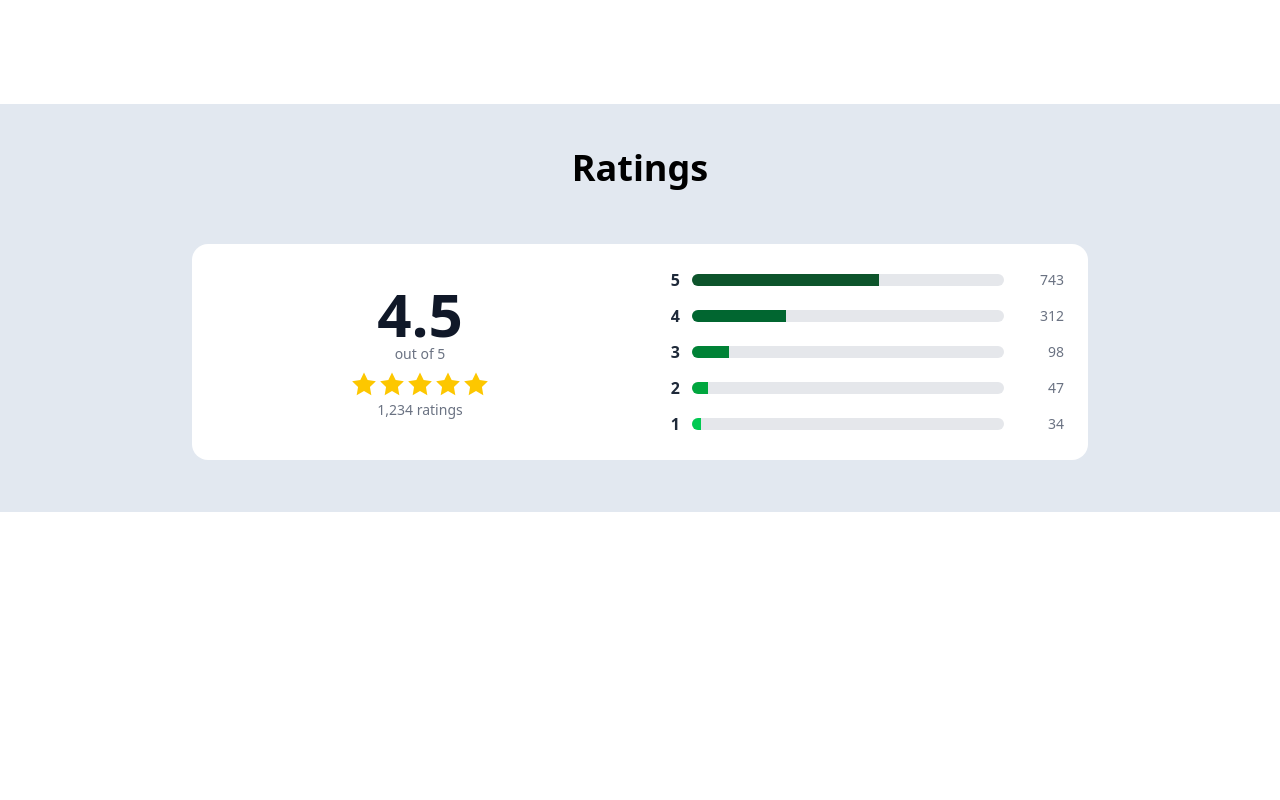
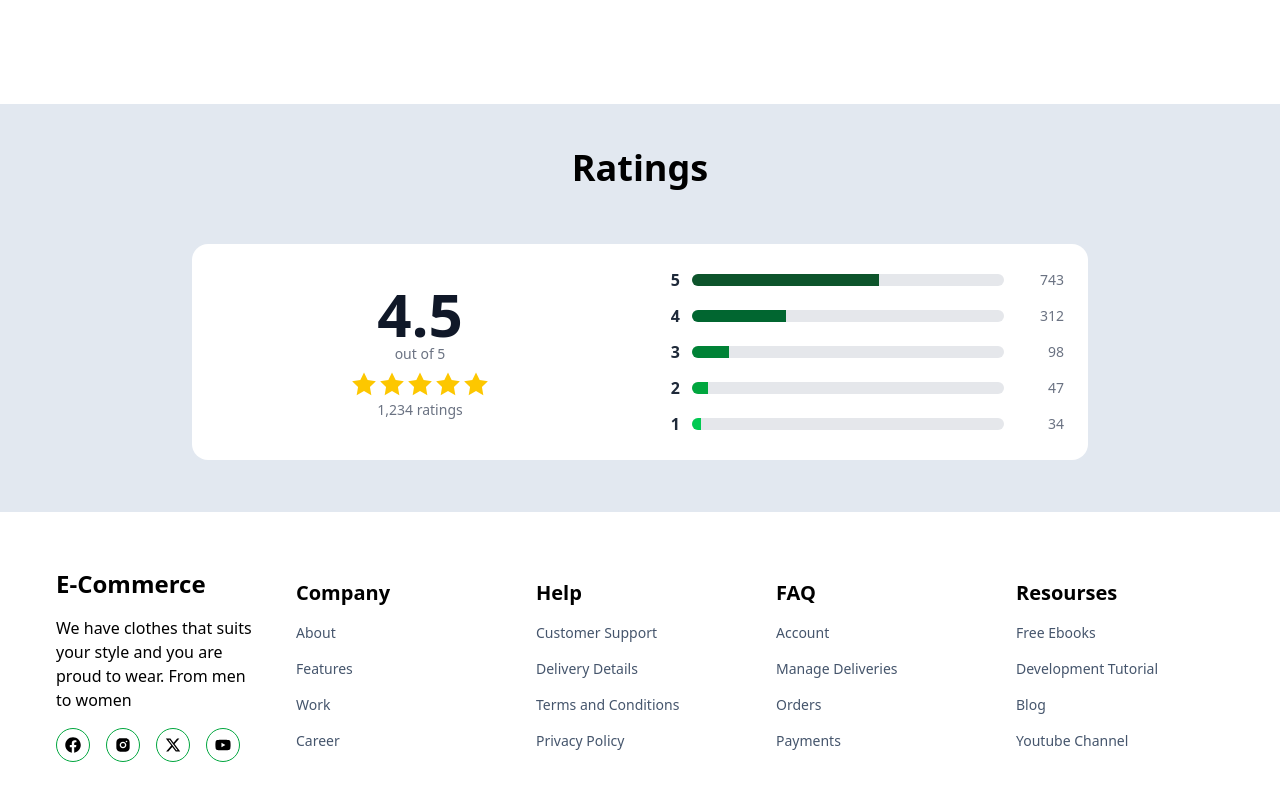
Before and after one commit to CodingPheonix/E-Commerce, a Next.js app: page / in a window 1280 px wide. Shown: the part 1504-2304 px from the top of the page. Before the commit the page ends 2016 px from the top, so only its background shows below. Built offline with nearby package versions, Linux system fonts and the light colour scheme.

Commit message:
finished the home page

```diff
--- a/app/page.js
+++ b/app/page.js
@@ -7,6 +7,10 @@ import { FaLongArrowAltRight } from "react-icons/fa";
 import { LiaShippingFastSolid } from "react-icons/lia";
 import { MdOutlinePayment } from "react-icons/md";
 import { MdSupportAgent } from "react-icons/md";
+import { FaFacebook } from "react-icons/fa";
+import { RiInstagramFill } from "react-icons/ri";
+import { FaXTwitter } from "react-icons/fa6";
+import { FaYoutube } from "react-icons/fa";
 
 export default function HomePage() {
 
@@ -141,64 +145,111 @@ export default function HomePage() {
       <section className="py-5 bg-slate-200">
         <h3 className="text-center text-4xl font-bold p-6">Ratings</h3>
 
-        <div class="max-w-4xl mx-auto bg-white rounded-2xl p-6 my-8 grid grid-cols-1 md:grid-cols-2 gap-8">
+        <div className="max-w-4xl mx-auto bg-white rounded-2xl p-6 my-8 grid grid-cols-1 md:grid-cols-2 gap-8">
 
-          <div class="flex flex-col items-center justify-center text-center">
-            <div class="text-6xl font-bold text-gray-900">4.5</div>
-            <div class="text-gray-500 text-sm">out of 5</div>
+          <div className="flex flex-col items-center justify-center text-center">
+            <div className="text-6xl font-bold text-gray-900">4.5</div>
+            <div className="text-gray-500 text-sm">out of 5</div>
 
-            <div class="flex justify-center gap-1 mt-2 text-yellow-400">
-              <svg class="w-6 h-6" fill="currentColor" viewBox="0 0 24 24"><path d="M12 .587l3.668 7.431 8.2 1.192-5.934 5.787 1.402 8.178L12 18.896 4.664 23.175l1.402-8.178L.132 9.21l8.2-1.192z" /></svg>
-              <svg class="w-6 h-6" fill="currentColor" viewBox="0 0 24 24"><path d="M12 .587l3.668 7.431 8.2 1.192-5.934 5.787 1.402 8.178L12 18.896 4.664 23.175l1.402-8.178L.132 9.21l8.2-1.192z" /></svg>
-              <svg class="w-6 h-6" fill="currentColor" viewBox="0 0 24 24"><path d="M12 .587l3.668 7.431 8.2 1.192-5.934 5.787 1.402 8.178L12 18.896 4.664 23.175l1.402-8.178L.132 9.21l8.2-1.192z" /></svg>
-              <svg class="w-6 h-6" fill="currentColor" viewBox="0 0 24 24"><path d="M12 .587l3.668 7.431 8.2 1.192-5.934 5.787 1.402 8.178L12 18.896 4.664 23.175l1.402-8.178L.132 9.21l8.2-1.192z" /></svg>
-              <svg class="w-6 h-6" fill="currentColor" viewBox="0 0 24 24"><path d="M12 .587l3.668 7.431 8.2 1.192-5.934 5.787 1.402 8.178L12 18.896 4.664 23.175l1.402-8.178L.132 9.21l8.2-1.192z" /></svg>
+            <div className="flex justify-center gap-1 mt-2 text-yellow-400">
+              <svg className="w-6 h-6" fill="currentColor" viewBox="0 0 24 24"><path d="M12 .587l3.668 7.431 8.2 1.192-5.934 5.787 1.402 8.178L12 18.896 4.664 23.175l1.402-8.178L.132 9.21l8.2-1.192z" /></svg>
+              <svg className="w-6 h-6" fill="currentColor" viewBox="0 0 24 24"><path d="M12 .587l3.668 7.431 8.2 1.192-5.934 5.787 1.402 8.178L12 18.896 4.664 23.175l1.402-8.178L.132 9.21l8.2-1.192z" /></svg>
+              <svg className="w-6 h-6" fill="currentColor" viewBox="0 0 24 24"><path d="M12 .587l3.668 7.431 8.2 1.192-5.934 5.787 1.402 8.178L12 18.896 4.664 23.175l1.402-8.178L.132 9.21l8.2-1.192z" /></svg>
+              <svg className="w-6 h-6" fill="currentColor" viewBox="0 0 24 24"><path d="M12 .587l3.668 7.431 8.2 1.192-5.934 5.787 1.402 8.178L12 18.896 4.664 23.175l1.402-8.178L.132 9.21l8.2-1.192z" /></svg>
+              <svg className="w-6 h-6" fill="currentColor" viewBox="0 0 24 24"><path d="M12 .587l3.668 7.431 8.2 1.192-5.934 5.787 1.402 8.178L12 18.896 4.664 23.175l1.402-8.178L.132 9.21l8.2-1.192z" /></svg>
             </div>
 
-            <div class="text-gray-500 text-sm mt-1">1,234 ratings</div>
+            <div className="text-gray-500 text-sm mt-1">1,234 ratings</div>
           </div>
 
-          <div class="flex flex-col gap-3 justify-center">
-            <div class="flex items-center gap-3">
-              <span class="w-6 text-right font-semibold text-gray-800">5</span>
-              <div class="flex-1 bg-gray-200 rounded-full h-3 overflow-hidden">
-                <div class="bg-green-900 h-full w-[60%]"></div>
+          <div className="flex flex-col gap-3 justify-center">
+            <div className="flex items-center gap-3">
+              <span className="w-6 text-right font-semibold text-gray-800">5</span>
+              <div className="flex-1 bg-gray-200 rounded-full h-3 overflow-hidden">
+                <div className="bg-green-900 h-full w-[60%]"></div>
               </div>
-              <span class="w-12 text-right text-gray-500 text-sm">743</span>
+              <span className="w-12 text-right text-gray-500 text-sm">743</span>
             </div>
 
-            <div class="flex items-center gap-3">
-              <span class="w-6 text-right font-semibold text-gray-800">4</span>
-              <div class="flex-1 bg-gray-200 rounded-full h-3 overflow-hidden">
-                <div class="bg-green-800 h-full w-[30%]"></div>
+            <div className="flex items-center gap-3">
+              <span className="w-6 text-right font-semibold text-gray-800">4</span>
+              <div className="flex-1 bg-gray-200 rounded-full h-3 overflow-hidden">
+                <div className="bg-green-800 h-full w-[30%]"></div>
               </div>
-              <span class="w-12 text-right text-gray-500 text-sm">312</span>
+              <span className="w-12 text-right text-gray-500 text-sm">312</span>
             </div>
 
-            <div class="flex items-center gap-3">
-              <span class="w-6 text-right font-semibold text-gray-800">3</span>
-              <div class="flex-1 bg-gray-200 rounded-full h-3 overflow-hidden">
-                <div class="bg-green-700 h-full w-[12%]"></div>
+            <div className="flex items-center gap-3">
+              <span className="w-6 text-right font-semibold text-gray-800">3</span>
+              <div className="flex-1 bg-gray-200 rounded-full h-3 overflow-hidden">
+                <div className="bg-green-700 h-full w-[12%]"></div>
               </div>
-              <span class="w-12 text-right text-gray-500 text-sm">98</span>
+              <span className="w-12 text-right text-gray-500 text-sm">98</span>
             </div>
 
-            <div class="flex items-center gap-3">
-              <span class="w-6 text-right font-semibold text-gray-800">2</span>
-              <div class="flex-1 bg-gray-200 rounded-full h-3 overflow-hidden">
-                <div class="bg-green-600 h-full w-[5%]"></div>
+            <div className="flex items-center gap-3">
+              <span className="w-6 text-right font-semibold text-gray-800">2</span>
+              <div className="flex-1 bg-gray-200 rounded-full h-3 overflow-hidden">
+                <div className="bg-green-600 h-full w-[5%]"></div>
               </div>
-              <span class="w-12 text-right text-gray-500 text-sm">47</span>
+              <span className="w-12 text-right text-gray-500 text-sm">47</span>
             </div>
 
-            <div class="flex items-center gap-3">
-              <span class="w-6 text-right font-semibold text-gray-800">1</span>
-              <div class="flex-1 bg-gray-200 rounded-full h-3 overflow-hidden">
-                <div class="bg-green-500 h-full w-[3%]"></div>
+            <div className="flex items-center gap-3">
+              <span className="w-6 text-right font-semibold text-gray-800">1</span>
+              <div className="flex-1 bg-gray-200 rounded-full h-3 overflow-hidden">
+                <div className="bg-green-500 h-full w-[3%]"></div>
               </div>
-              <span class="w-12 text-right text-gray-500 text-sm">34</span>
+              <span className="w-12 text-right text-gray-500 text-sm">34</span>
             </div>
           </div>
+        </div>
+      </section>
+
+      {/* Links  */}
+      <section className="flex justify-between items-center m-10">
+
+        <div className="w-1/5 p-4 flex flex-col gap-4">
+          <h3 className="font-semibold text-2xl">E-Commerce</h3>
+          <p>We have clothes that suits your style and you are proud to wear. From men to women</p>
+          <ul className='flex gap-4'>
+            <li className='hover: cursor-pointer p-2 border border-green-600 hover:bg-green-600 hover:text-white rounded-full'><FaFacebook /></li>
+            <li className='hover: cursor-pointer p-2 border border-green-600 hover:bg-green-600 hover:text-white rounded-full'><RiInstagramFill /></li>
+            <li className='hover: cursor-pointer p-2 border border-green-600 hover:bg-green-600 hover:text-white rounded-full'><FaXTwitter /></li>
+            <li className='hover: cursor-pointer p-2 border border-green-600 hover:bg-green-600 hover:text-white rounded-full'><FaYoutube /></li>
+          </ul>
+        </div>
+
+        <div className="w-1/5 p-4 flex flex-col gap-4">
+          <h4 className="text-xl font-semibold">Company</h4>
+          <Link href={'#'} className="text-sm text-slate-600">About</Link>
+          <Link href={'#'} className="text-sm text-slate-600">Features</Link>
+          <Link href={'#'} className="text-sm text-slate-600">Work</Link>
+          <Link href={'#'} className="text-sm text-slate-600">Career</Link>
+        </div>
+
+        <div className="w-1/5 p-4 flex flex-col gap-4">
+          <h4 className="text-xl font-semibold">Help</h4>
+          <Link href={'#'} className="text-sm text-slate-600">Customer Support</Link>
+          <Link href={'#'} className="text-sm text-slate-600">Delivery Details</Link>
+          <Link href={'#'} className="text-sm text-slate-600">Terms and Conditions</Link>
+          <Link href={'#'} className="text-sm text-slate-600">Privacy Policy</Link>
+        </div>
+
+        <div className="w-1/5 p-4 flex flex-col gap-4">
+          <h4 className="text-xl font-semibold">FAQ</h4>
+          <Link href={'#'} className="text-sm text-slate-600">Account</Link>
+          <Link href={'#'} className="text-sm text-slate-600">Manage Deliveries</Link>
+          <Link href={'#'} className="text-sm text-slate-600">Orders</Link>
+          <Link href={'#'} className="text-sm text-slate-600">Payments</Link>
+        </div>
+
+        <div className="w-1/5 p-4 flex flex-col gap-4">
+          <h4 className="text-xl font-semibold">Resourses</h4>
+          <Link href={'#'} className="text-sm text-slate-600">Free Ebooks</Link>
+          <Link href={'#'} className="text-sm text-slate-600">Development Tutorial</Link>
+          <Link href={'#'} className="text-sm text-slate-600">Blog</Link>
+          <Link href={'#'} className="text-sm text-slate-600">Youtube Channel</Link>
         </div>
       </section>
     </main>
```
